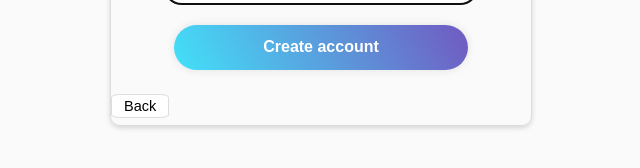
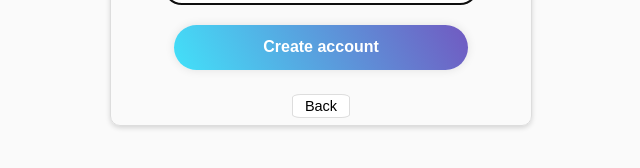
Before and after one commit to limyuquan/orbital-reflectiveminds, a React (Create React App) app in the folder client/: page /register in a window 1280 px wide. Shown: the part 440-608 px from the top of the page, without its empty margins (319-959 px from the left). Built offline with nearby package versions, Linux system fonts and the light colour scheme.

Commit message:
Added details to alert prompt

```diff
--- a/client/src/components/loginform/RegisterForm.jsx
+++ b/client/src/components/loginform/RegisterForm.jsx
@@ -2,7 +2,6 @@ import React, { useState } from "react";
 import "./RegisterForm.css";
 import { useNavigate } from "react-router-dom";
 import axios from "axios";
-
 
 const RegisterForm = (props) => {
   const navigate = useNavigate();
@@ -34,7 +33,7 @@ const RegisterForm = (props) => {
         .then((response) => {
           console.log(response);
           if (response.data["status"] != "Success") {
-            alert("This account exists!");
+            alert("This account exists! Username or email is already in use!");
           } else {
             navigate("/login");
           }
@@ -86,9 +85,11 @@ const RegisterForm = (props) => {
           </button>
         </div>
 
+        <div className="back-button-wrapper">
         <button type="submit" className="back" onClick={() => navigate(-1)}>
           Back
         </button>
+        </div>
       </form>
     </div>
   );
```
Lines whose indentation alone changed are shown as unchanged.
